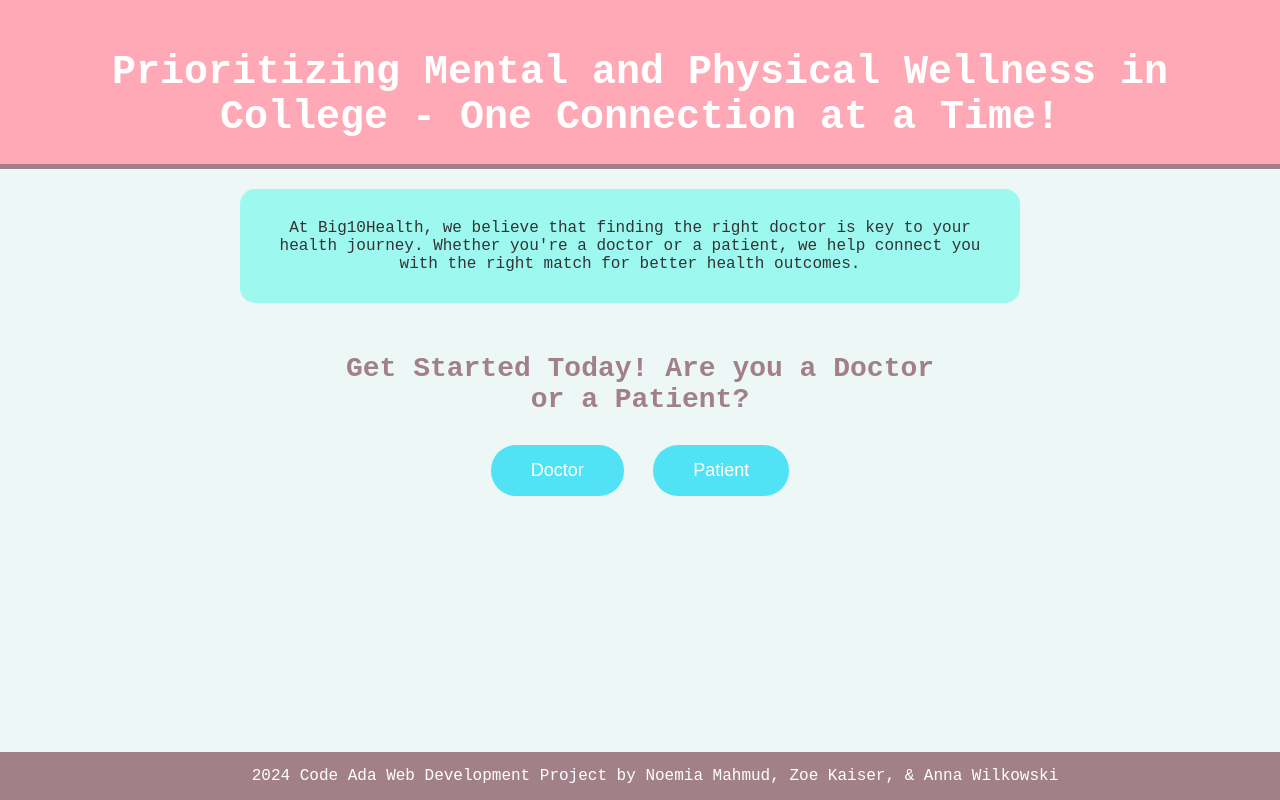
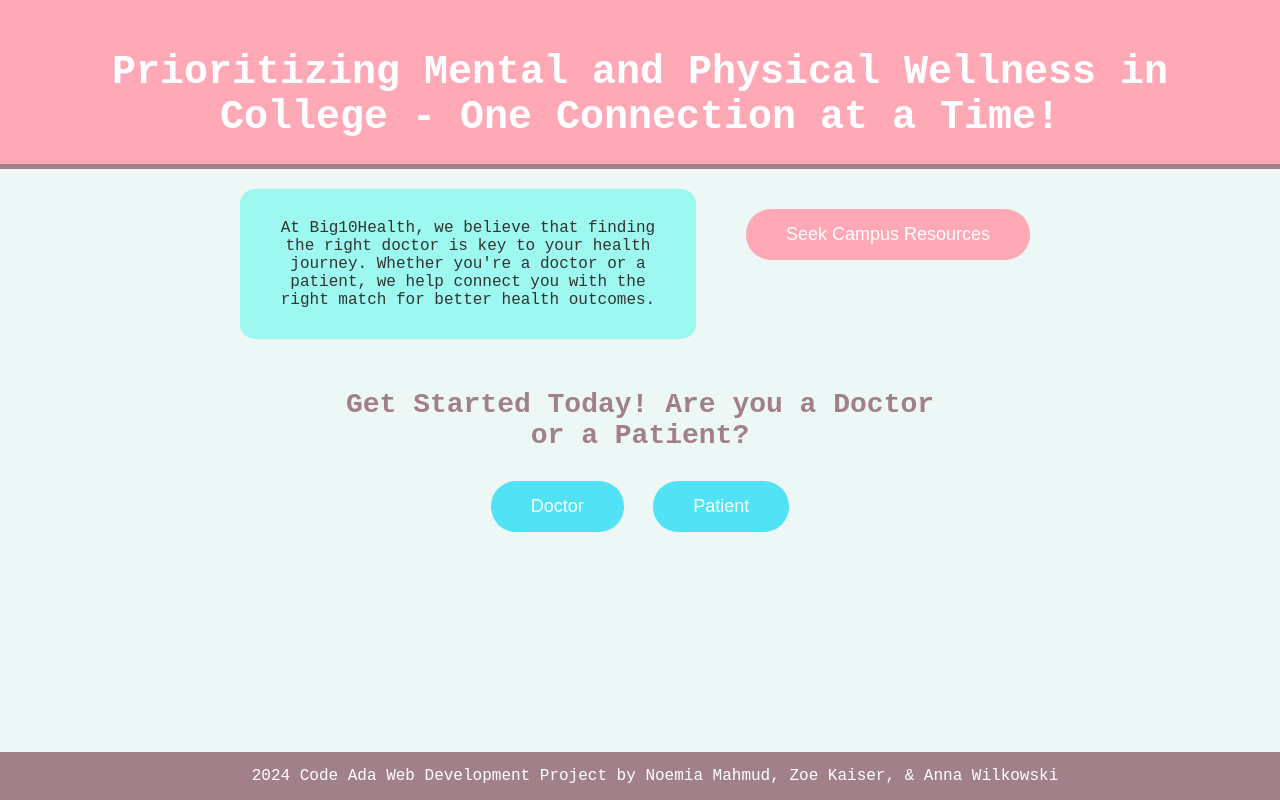
Before and after one commit to zkaiser3/Code-ADA-2024, a Flask app: page / in a window 1280 px wide. Run offline with Flask 3, Linux system fonts and the light colour scheme.

Commit message:
changing button position index

```diff
--- a/app.py
+++ b/app.py
@@ -7,6 +7,12 @@
 @app.route('/') #called when post request is made to "/"
 def home():
     return render_template('index.html') #loads the main index.html page
+
+
+######################### Resource Integration ###################################
+@app.route('/resources')
+def resources():
+    return render_template('resources.html') #loads the signup.html website
 
 
 ######################### Doctor Integration ###################################
--- a/templates/index.html
+++ b/templates/index.html
@@ -11,7 +11,7 @@
             width: 100%;
             height: 100%;
             font-family: 'Courier New', Courier, monospace;
-            overflow: hidden;
+            overflow: auto;
             background-color: #EDF7F6;
         }
 
@@ -52,7 +52,7 @@
             font-size: 40px;
             margin: 0;
             opacity: 0;
-            transition: opacity 1s ease;
+            transition: opacity 0.3s ease;
         }
 
         .content-container {
@@ -73,27 +73,34 @@
             flex: 1;
         }
 
+        .resource-section {
+            display: flex;
+            justify-content: center;
+            align-items: center;
+            margin-left: 20px; /* Add some space between sections */
+        }
+
         .image-container {
             display: flex;
             flex-direction: column;
             align-items: center;
             justify-content: center;
-            transition: opacity 1s ease;
+            transition: opacity 0.3s ease;
         }
 
         .image-description {
             font-size: 16px;
             color: #555;
             margin-top: 10px;
-            transition: opacity 1s ease;
+            transition: opacity 0.3s ease;
         }
 
         .container {
             max-width: 600px;
             margin: 50px auto;
             text-align: center;
-            opacity: 0;
-            transition: opacity 1s ease;
+            opacity: 0; /* Initially hidden */
+            transition: opacity 0.3s ease;
         }
 
         h2 {
@@ -116,6 +123,22 @@
 
         button:hover {
             background-color: #9DF9EF;
+        }
+
+        .resource-button {
+            padding: 15px 40px;
+            font-size: 18px;
+            margin: 20px 10px;
+            cursor: pointer;
+            background-color: #FFA8B6; /* Button color */
+            color: white;              /* Text color */
+            border: none;              /* No border */
+            border-radius: 25px;      /* Rounded corners */
+            transition: background-color 0.3s ease; /* Transition effect */
+        }
+
+        .resource-button:hover {
+            background-color: #A28089; /* Color when hovered */
         }
 
         footer {
@@ -150,6 +173,11 @@
         At Big10Health, we believe that finding the right doctor is key to your health journey. Whether you're a doctor or a patient, we help connect you with the right match for better health outcomes.
     </div>
 
+    <!-- Separate section for the resource button -->
+    <div class="resource-section">
+        <button class="resource-button" onclick="goToResources()">Seek Campus Resources</button>
+    </div>
+
     <!-- Container for images with descriptions -->
     <div class="image-container">
         <img id="animalImage" src="" alt="Cute Animal" style="display: none; max-width: 200px; border-radius: 10px;">
@@ -162,9 +190,7 @@
     <button onclick="goToDoctor()">Doctor</button>
     <button onclick="goToPatient()">Patient</button>
 </div>
-<div class="container">
-    <button class="resource-button" onclick="goToResources()">Seek Campus Resources</button>
-</div>
+
 <!-- Optional footer -->
 <footer id="footerContent">
     2024 Code Ada Web Development Project by Noemia Mahmud, Zoe Kaiser, & Anna Wilkowski
@@ -176,7 +202,7 @@
         const introOverlay = document.getElementById('introOverlay');
         const introText = document.getElementById('introText');
         const welcomeText = document.getElementById('welcomeText');
-        const container = document.querySelector('.container');
+        const containers = document.querySelectorAll('.container');
         const footer = document.getElementById('footerContent');
 
         // Animate the intro text sliding down
@@ -191,7 +217,11 @@
             setTimeout(function() {
                 introOverlay.style.display = 'none';
                 welcomeText.style.opacity = '1';
-                container.style.opacity = '1';
+
+                // Show all containers
+                containers.forEach(container => {
+                    container.style.opacity = '1';
+                });
                 footer.style.opacity = '1';
 
                 // Start showing the animal images
@@ -229,14 +259,15 @@
     }
 
     function goToDoctor() {
-        window.location.href = "/doctor";
+        window.location.href = "{{ url_for('doctor') }}";
     }
 
     function goToPatient() {
-        window.location.href = "/patient";
+        window.location.href = "{{ url_for('patient') }}";
     }
+
     function goToResources() {
-        window.location.href = "/resources"; // Adjust this route based on your Flask app
+        window.location.href = "{{ url_for('resources') }}"; // Adjust this route based on your Flask app
     }
 </script>
 
```
